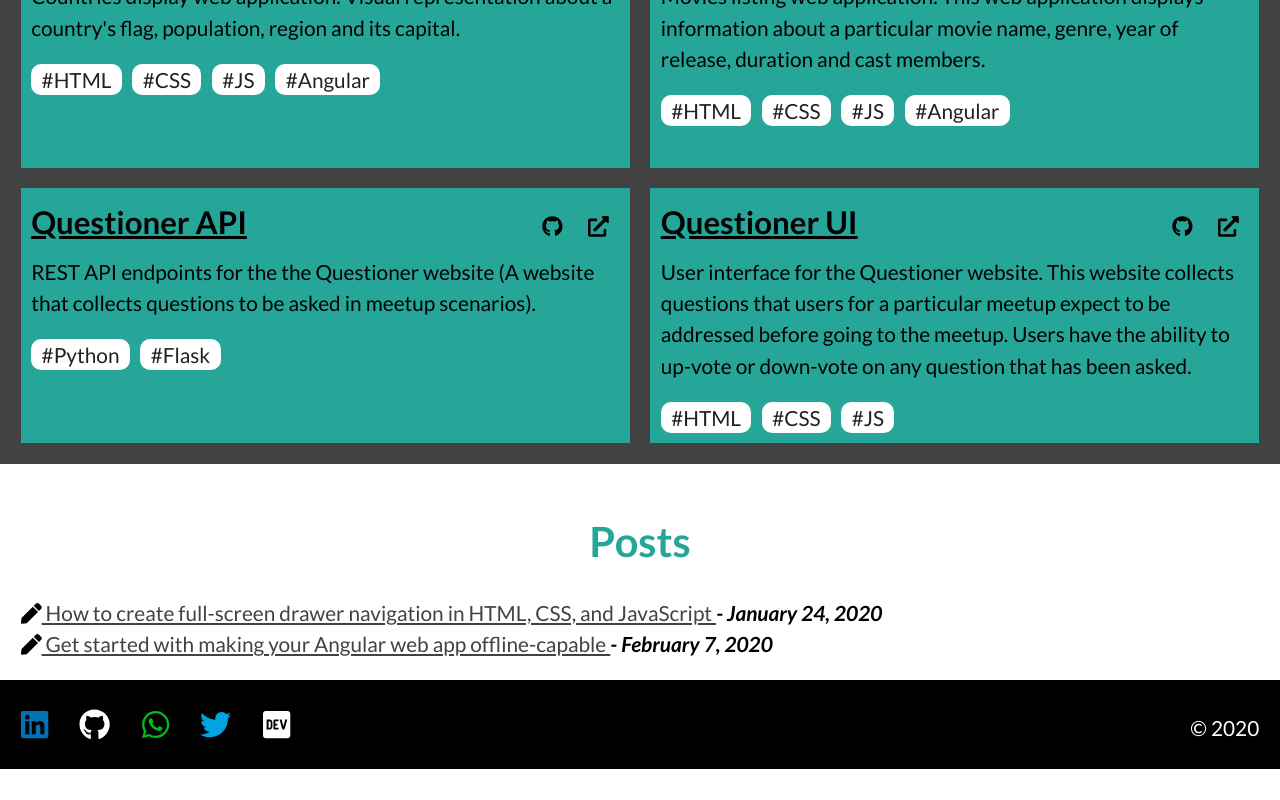
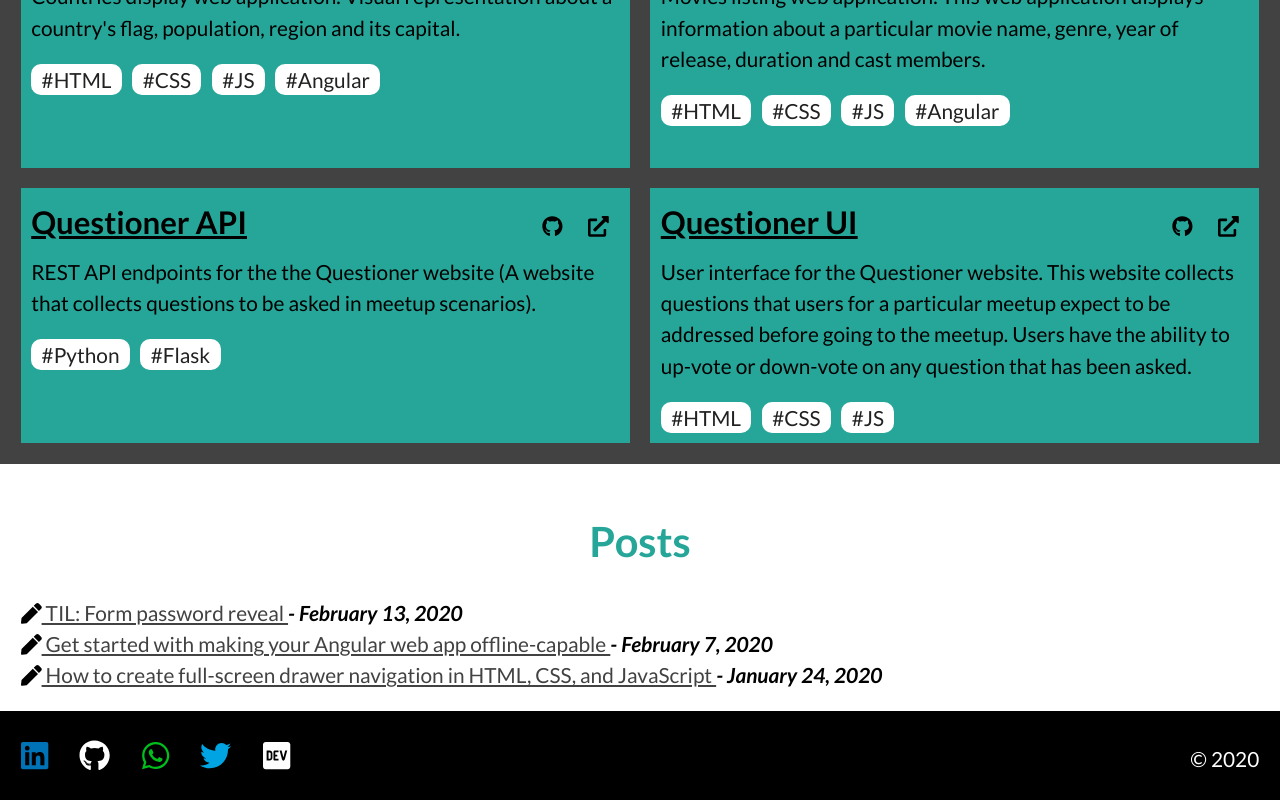
Before and after one commit to khwilo/khwilo, an Angular app: page / in a window 1280 px wide. Shown: the part 1395-2195 px from the top of the page. Before the commit the page ends 2164 px from the top, so only its background shows below. Built offline with nearby package versions, Linux system fonts and the light colour scheme.

Commit message:
Add 'Form password reveal' post

```diff
--- a/src/app/my-posts/my-posts.component.html
+++ b/src/app/my-posts/my-posts.component.html
@@ -1,6 +1,36 @@
 <section class="main__posts section__wrapper" id="posts">
   <h2 class="section__title">Posts</h2>
   <ul class="post__list">
+    <li class="post__item">
+      <span class="pen-icon">
+        <fa-icon [icon]="penIcon"></fa-icon>
+      </span>
+      <a
+        class="post__link"
+        href="https://dev.to/khwilo/til-form-password-reveal-g37"
+        target="_blank"
+        rel="noreferrer noopener"
+      >
+        TIL: Form password reveal
+      </a>
+      <span class="post__publish-date"> - February 13, 2020</span>
+    </li>
+
+    <li class="post__item">
+      <span class="pen-icon">
+        <fa-icon [icon]="penIcon"></fa-icon>
+      </span>
+      <a
+        class="post__link"
+        href="https://dev.to/khwilo/get-started-with-making-your-angular-web-app-offline-capable-1e9n"
+        target="_blank"
+        rel="noreferrer noopener"
+      >
+        Get started with making your Angular web app offline-capable
+      </a>
+      <span class="post__publish-date"> - February 7, 2020</span>
+    </li>
+
     <li class="post__item">
       <span class="pen-icon">
         <fa-icon [icon]="penIcon"></fa-icon>
@@ -15,19 +45,5 @@
       </a>
       <span class="post__publish-date"> - January 24, 2020</span>
     </li>
-    <li class="post__item">
-      <span class="pen-icon">
-        <fa-icon [icon]="penIcon"></fa-icon>
-      </span>
-      <a
-        class="post__link"
-        href="https://dev.to/khwilo/get-started-with-making-your-angular-web-app-offline-capable-1e9n"
-        target="_blank"
-        rel="noreferrer noopener"
-      >
-        Get started with making your Angular web app offline-capable
-      </a>
-      <span class="post__publish-date"> - February 7, 2020</span>
-    </li>
   </ul>
 </section>
```
